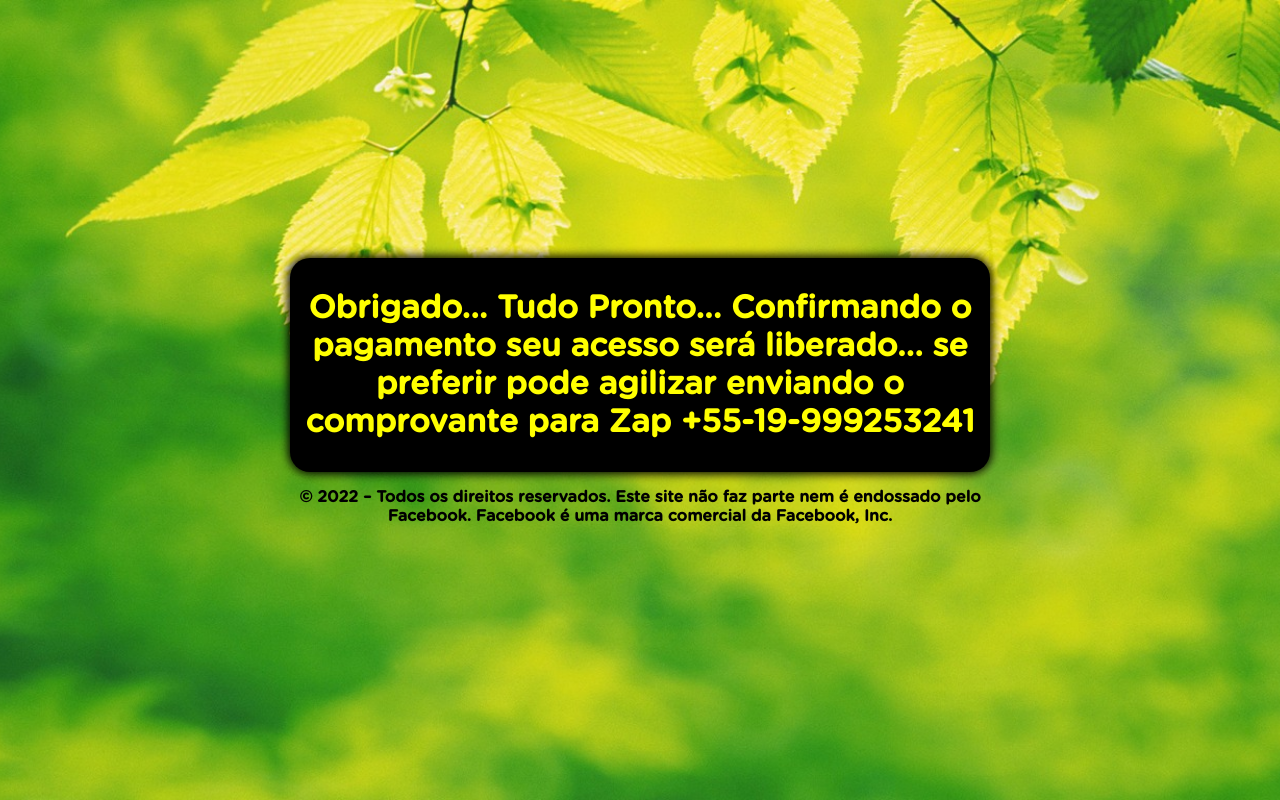
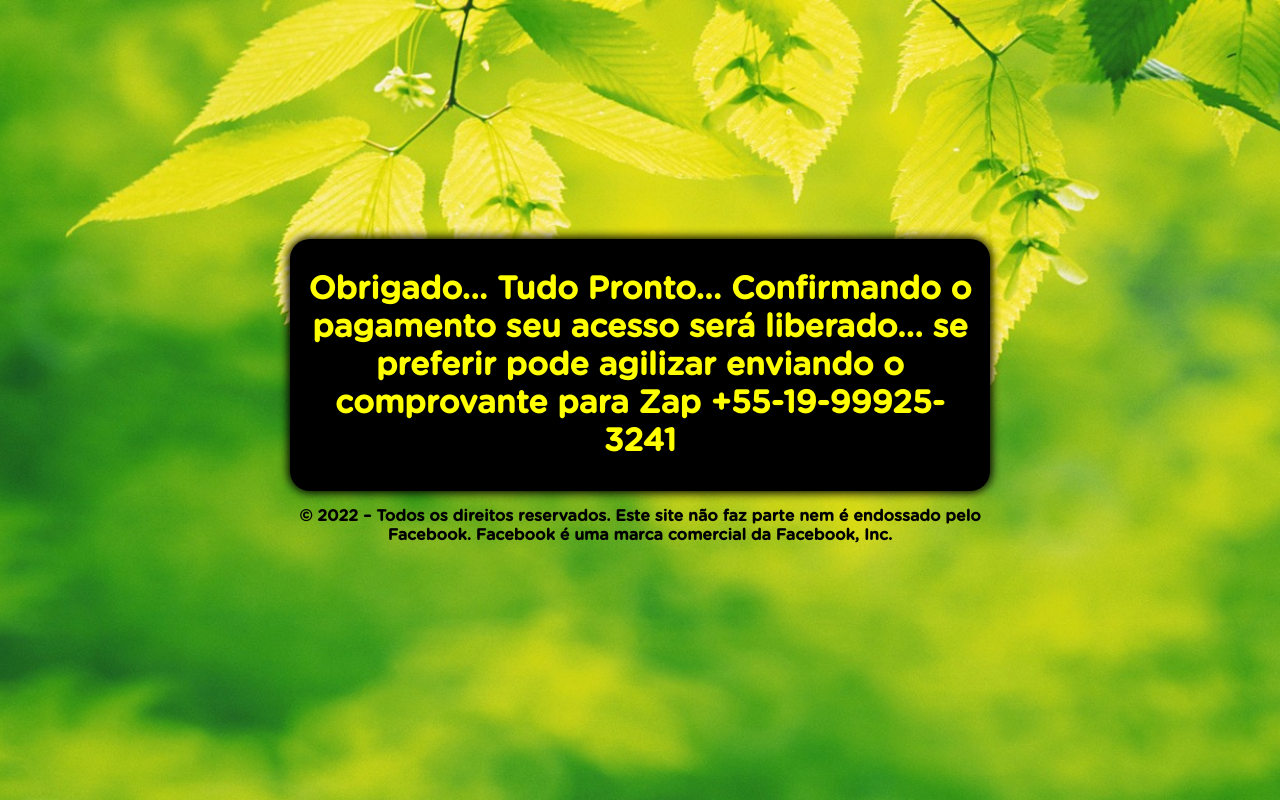
Before and after one commit to OtavioUstuli/https-protocolozerobarriga.tk, a plain HTML site: page Obrigado/index.html in a window 1280 px wide. Drawn offline with Linux system fonts and the light colour scheme; a script that the page names is missing.

Commit message:
Update index.html

```diff
--- a/Obrigado/index.html
+++ b/Obrigado/index.html
@@ -31,8 +31,7 @@
     <div class="black">
       <div>
         <div class="question">
-          <h1>Obrigado... Tudo Pronto...
-          Confirmando o pagamento seu acesso será liberado... se preferir pode agilizar enviando o comprovante para Zap +55-19-999253241</h1>
+          <h1>   Obrigado... Tudo Pronto...    Confirmando o pagamento seu acesso será liberado... se preferir pode agilizar enviando o comprovante para Zap +55-19-99925-3241</h1>
         </div>
       </div>
     </div>
```
